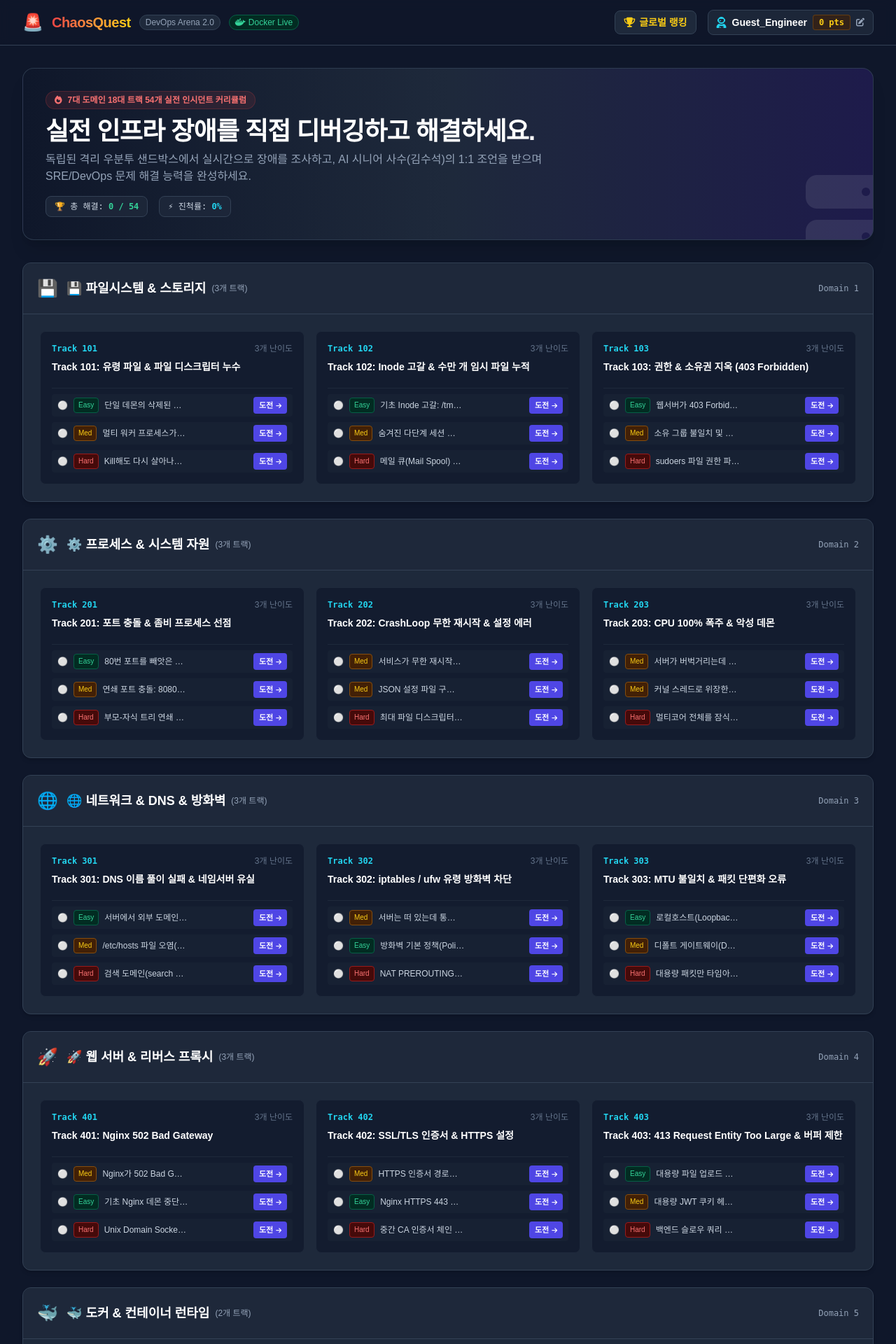
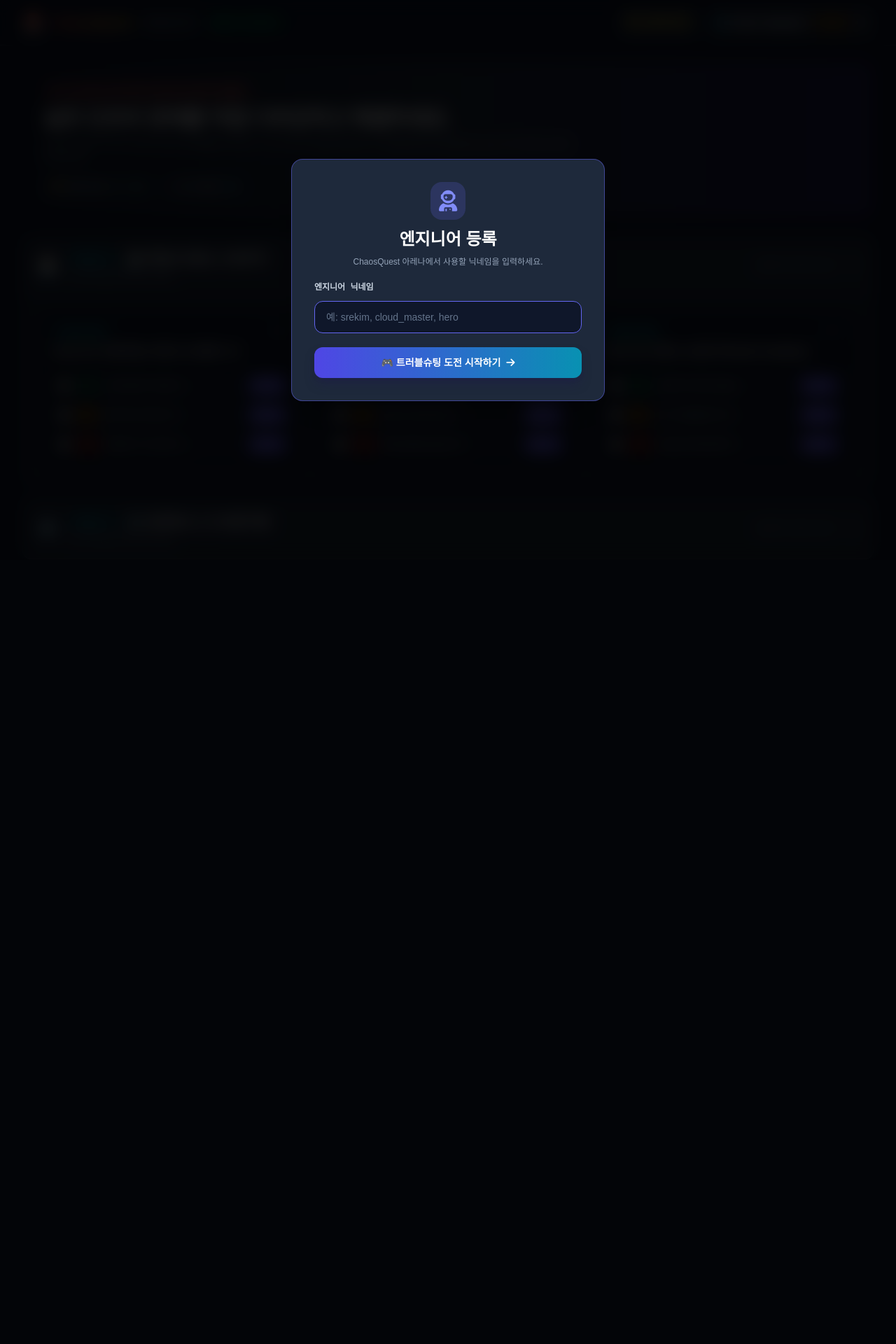
Before and after one commit to rosse09871-source/chaosquest, a FastAPI app: page / in a window 1280 px wide. Shown: the top 1920 px of the page at 70% size. After the commit the page ends 646 px from the top, so only its background shows below. Run offline with FastAPI, Linux system fonts and the light colour scheme; tables that the repository leaves empty hold one stand-in row (values such as "Sample post"); some libraries are stand-ins or nearby versions; some web fonts are replaced.

Commit message:
feat(ui): add guest login gate modal and collapsible domain accordions for compact view

```diff
--- a/app/web/templates/index.html
+++ b/app/web/templates/index.html
@@ -20,7 +20,6 @@
                         darkbg: '#0f172a',
                         cardbg: '#1e293b',
                         bordercolor: '#334155',
-                        brandred: '#ef4444',
                     }
                 }
             }
@@ -28,30 +27,27 @@
     </script>
     <style>
         body { font-family: 'Pretendard', sans-serif; }
+        .accordion-content { transition: max-height 0.3s ease-in-out, opacity 0.3s ease-in-out; }
     </style>
 </head>
 <body class="bg-darkbg text-slate-100 min-h-screen flex flex-col">
 
     <!-- Header Navigation -->
-    <header class="border-b border-bordercolor bg-slate-900/80 backdrop-blur sticky top-0 z-50">
+    <header class="border-b border-bordercolor bg-slate-900/90 backdrop-blur sticky top-0 z-40">
         <div class="max-w-7xl mx-auto px-4 sm:px-6 lg:px-8 h-16 flex items-center justify-between">
             <div class="flex items-center space-x-3">
                 <span class="text-2xl">🚨</span>
                 <span class="text-xl font-extrabold tracking-tight bg-gradient-to-r from-red-500 via-orange-400 to-yellow-400 bg-clip-text text-transparent">ChaosQuest</span>
-                <span class="text-xs bg-slate-800 text-slate-400 px-2 py-0.5 rounded-full border border-slate-700">DevOps Arena 2.0</span>
+                <span class="text-xs bg-slate-800 text-slate-400 px-2.5 py-0.5 rounded-full border border-slate-700 font-mono">Arena 2.0</span>
                 {% if docker_available %}
                 <span class="text-xs bg-emerald-950 text-emerald-400 px-2 py-0.5 rounded-full border border-emerald-800 flex items-center gap-1">
-                    <i class="fa-brands fa-docker"></i> Docker Live
-                </span>
-                {% else %}
-                <span class="text-xs bg-yellow-950 text-yellow-400 px-2 py-0.5 rounded-full border border-yellow-800">
-                    ⚡ Simulation
+                    <i class="fa-brands fa-docker"></i> Live Sandbox
                 </span>
                 {% endif %}
             </div>
 
             <!-- User Profile / Score / Nickname -->
-            <div class="flex items-center space-x-4">
+            <div class="flex items-center space-x-3">
                 <button onclick="openLeaderboard()" class="text-xs sm:text-sm bg-slate-800 hover:bg-slate-700 text-yellow-400 font-semibold px-3 py-1.5 rounded-lg border border-slate-700 flex items-center gap-1.5 transition">
                     <i class="fa-solid fa-trophy"></i> <span>글로벌 랭킹</span>
                 </button>
@@ -61,7 +57,7 @@
                     <span class="text-xs text-yellow-400 font-mono font-bold bg-yellow-950/60 px-2 py-0.5 rounded border border-yellow-800/60">
                         {{ user.total_score }} pts
                     </span>
-                    <button onclick="promptChangeUser()" title="닉네임 변경" class="text-xs text-slate-400 hover:text-white ml-1">
+                    <button onclick="openLoginModal()" title="닉네임 변경" class="text-xs text-slate-400 hover:text-white ml-1">
                         <i class="fa-solid fa-pen-to-square"></i>
                     </button>
                 </div>
@@ -70,71 +66,83 @@
     </header>
 
     <!-- Main Container -->
-    <main class="max-w-7xl mx-auto px-4 sm:px-6 lg:px-8 py-8 flex-1 w-full">
+    <main class="max-w-7xl mx-auto px-4 sm:px-6 lg:px-8 py-6 flex-1 w-full space-y-6">
 
         <!-- Welcome Hero Banner -->
-        <div class="relative overflow-hidden rounded-2xl bg-gradient-to-r from-slate-900 via-slate-800 to-indigo-950 border border-slate-700/80 p-6 sm:p-8 mb-8 shadow-xl">
+        <div class="relative overflow-hidden rounded-2xl bg-gradient-to-r from-slate-900 via-slate-800 to-indigo-950 border border-slate-700/80 p-6 sm:p-7 shadow-xl">
             <div class="max-w-3xl relative z-10">
-                <div class="inline-flex items-center gap-2 px-3 py-1 rounded-full bg-red-500/10 text-red-400 border border-red-500/20 text-xs font-semibold mb-3">
+                <div class="inline-flex items-center gap-2 px-3 py-1 rounded-full bg-red-500/10 text-red-400 border border-red-500/20 text-xs font-semibold mb-2">
                     <i class="fa-solid fa-fire"></i> 7대 도메인 18대 트랙 54개 실전 인시던트 커리큘럼
                 </div>
-                <h1 class="text-2xl sm:text-4xl font-extrabold text-white tracking-tight mb-2">
+                <h1 class="text-xl sm:text-3xl font-extrabold text-white tracking-tight mb-2">
                     실전 인프라 장애를 직접 디버깅하고 해결하세요.
                 </h1>
-                <p class="text-slate-400 text-sm sm:text-base leading-relaxed">
-                    독립된 격리 우분투 샌드박스에서 실시간으로 장애를 조사하고, AI 시니어 사수(김수석)의 1:1 조언을 받으며 SRE/DevOps 문제 해결 능력을 완성하세요.
+                <p class="text-slate-400 text-xs sm:text-sm leading-relaxed">
+                    독립된 우분투 샌드박스에서 실시간 장애를 조사하고, AI 시니어 사수(김수석)의 1:1 코칭을 받으며 SRE/DevOps 문제 해결 능력을 완성하세요.
                 </p>
-                <div class="mt-4 flex flex-wrap gap-4 text-xs text-slate-300 font-mono">
+                <div class="mt-4 flex flex-wrap items-center gap-3 text-xs text-slate-300 font-mono">
                     <div class="bg-slate-800/80 px-3 py-1.5 rounded-lg border border-slate-700">
-                        🏆 총 해결: <span class="text-emerald-400 font-bold">{{ stats.cleared_count }} / 54</span>
+                        🏆 해결 완료: <span class="text-emerald-400 font-bold">{{ stats.cleared_count }} / 54</span>
                     </div>
                     <div class="bg-slate-800/80 px-3 py-1.5 rounded-lg border border-slate-700">
-                        ⚡ 진척률: <span class="text-cyan-400 font-bold">{{ stats.clear_rate_percent }}%</span>
+                        ⚡ 총 진척률: <span class="text-cyan-400 font-bold">{{ stats.clear_rate_percent }}%</span>
+                    </div>
+                    <div class="flex-1"></div>
+                    <div class="flex items-center gap-2">
+                        <button onclick="expandAllDomains()" class="bg-slate-800 hover:bg-slate-700 text-slate-300 px-3 py-1.5 rounded-lg border border-slate-700 text-xs font-sans transition">
+                            <i class="fa-solid fa-angles-down mr-1"></i> 전체 펼치기
+                        </button>
+                        <button onclick="collapseAllDomains()" class="bg-slate-800 hover:bg-slate-700 text-slate-300 px-3 py-1.5 rounded-lg border border-slate-700 text-xs font-sans transition">
+                            <i class="fa-solid fa-angles-up mr-1"></i> 전체 접기
+                        </button>
                     </div>
                 </div>
             </div>
-            <div class="absolute -right-8 -bottom-8 opacity-10 text-9xl select-none">
-                <i class="fa-solid fa-server"></i>
+        </div>
+
+        <!-- 7 Domains Dropdown Accordion List -->
+        <div class="space-y-4">
+            {% for d_id, domain in catalog.items() %}
+            <div class="bg-cardbg rounded-xl border border-bordercolor shadow-md overflow-hidden transition hover:border-slate-600">
+
+                <!-- Domain Header (Clickable Toggle) -->
+                <button type="button" onclick="toggleDomain('domain-{{ d_id }}')" class="w-full p-4 sm:p-5 bg-slate-800/60 hover:bg-slate-800 transition flex items-center justify-between text-left select-none">
+                    <div class="flex items-center space-x-3.5">
+                        <span class="text-2xl">{{ domain.name.split(' ')[0] }}</span>
+                        <div>
+                            <div class="flex items-center gap-2">
+                                <span class="text-xs font-bold font-mono text-cyan-400 bg-cyan-950/80 px-2 py-0.5 rounded border border-cyan-800/60">Domain {{ d_id }}</span>
+                                <h2 class="text-base sm:text-lg font-bold text-white">{{ domain.name }}</h2>
+                            </div>
+                            <p class="text-xs text-slate-400 mt-0.5">
+                                {{ domain.tracks|length }}개 트랙 (총 {{ domain.tracks.values()|map(attribute='stages')|map('length')|sum }}개 난이도 문제)
+                            </p>
                         </div>
                     </div>
 
-        <!-- 7 Domains Grid -->
-        <div class="space-y-6">
-            {% for d_id, domain in catalog.items() %}
-            <div class="bg-cardbg rounded-xl border border-bordercolor shadow-md overflow-hidden transition hover:border-slate-600">
+                    <div class="flex items-center space-x-4">
+                        <span class="text-xs font-mono text-slate-400 hidden sm:inline-block">클릭하여 펼치기/접기</span>
+                        <i id="icon-domain-{{ d_id }}" class="fa-solid fa-chevron-down text-slate-400 transition-transform duration-200 {% if loop.first %}rotate-180{% endif %}"></i>
+                    </div>
+                </button>
 
-                <!-- Domain Header Card -->
-                <div class="p-4 sm:p-5 bg-slate-800/50 border-b border-bordercolor flex flex-col sm:flex-row sm:items-center justify-between gap-3">
-                    <div class="flex items-center space-x-3">
-                        <span class="text-2xl">{{ domain.name.split(' ')[0] }}</span>
+                <!-- Tracks Inside Domain (Collapsible Body) -->
+                <div id="domain-{{ d_id }}" class="{% if not loop.first %}hidden{% endif %} p-4 sm:p-6 border-t border-bordercolor bg-slate-900/40">
+                    <div class="grid grid-cols-1 md:grid-cols-2 lg:grid-cols-3 gap-4">
+                        {% for t_id, track in domain.tracks.items() %}
+                        <div class="bg-slate-900/90 rounded-xl p-4 border border-slate-800 hover:border-slate-700 flex flex-col justify-between space-y-3">
                             <div>
-                            <h2 class="text-lg font-bold text-white flex items-center gap-2">
-                                {{ domain.name }}
-                                <span class="text-xs font-normal text-slate-400">({{ domain.tracks|length }}개 트랙)</span>
-                            </h2>
+                                <div class="flex items-center justify-between mb-1.5">
+                                    <span class="text-xs font-bold text-cyan-400 font-mono bg-cyan-950/60 px-2 py-0.5 rounded border border-cyan-800/40">Track {{ t_id }}</span>
+                                    <span class="text-[11px] text-slate-500 font-mono">{{ track.stages|length }} 난이도</span>
                                 </div>
-                    </div>
-                    <div class="flex items-center space-x-2">
-                        <span class="text-xs text-slate-400 font-mono">Domain {{ d_id }}</span>
-                    </div>
-                </div>
-
-                <!-- Tracks Inside Domain -->
-                <div class="p-4 sm:p-6 grid grid-cols-1 md:grid-cols-2 lg:grid-cols-3 gap-4">
-                    {% for t_id, track in domain.tracks.items() %}
-                    <div class="bg-slate-900/70 rounded-lg p-4 border border-slate-800 hover:border-slate-700 flex flex-col justify-between">
-                        <div>
-                            <div class="flex items-center justify-between mb-2">
-                                <span class="text-xs font-bold text-cyan-400 font-mono">Track {{ t_id }}</span>
-                                <span class="text-xs text-slate-500">{{ track.stages|length }}개 난이도</span>
-                            </div>
-                            <h3 class="font-bold text-white text-sm mb-3 line-clamp-1">{{ track.title }}</h3>
+                                <h3 class="font-bold text-white text-sm line-clamp-1" title="{{ track.title }}">{{ track.title }}</h3>
                             </div>
 
                             <!-- Sub-stages list -->
-                        <div class="space-y-2 mt-2 pt-2 border-t border-slate-800">
+                            <div class="space-y-1.5 pt-2 border-t border-slate-800">
                                 {% for st in track.stages %}
-                            <div class="flex items-center justify-between text-xs py-1 px-2 rounded bg-slate-800/40 hover:bg-slate-800 transition">
+                                <div class="flex items-center justify-between text-xs py-1.5 px-2.5 rounded-lg bg-slate-800/50 hover:bg-slate-800 transition">
                                     <div class="flex items-center space-x-2">
                                         {% if st.id in cleared_ids %}
                                         <span class="text-emerald-400 font-bold" title="해결 완료">✅</span>
@@ -143,16 +151,16 @@
                                         {% endif %}
 
                                         {% if st.difficulty == "Easy" %}
-                                    <span class="px-1.5 py-0.5 rounded text-[10px] bg-emerald-950 text-emerald-400 border border-emerald-800">Easy</span>
+                                        <span class="px-1.5 py-0.5 rounded text-[10px] bg-emerald-950 text-emerald-400 border border-emerald-800 font-semibold">Easy</span>
                                         {% elif st.difficulty == "Medium" %}
-                                    <span class="px-1.5 py-0.5 rounded text-[10px] bg-yellow-950 text-yellow-400 border border-yellow-800">Med</span>
+                                        <span class="px-1.5 py-0.5 rounded text-[10px] bg-yellow-950 text-yellow-400 border border-yellow-800 font-semibold">Med</span>
                                         {% else %}
-                                    <span class="px-1.5 py-0.5 rounded text-[10px] bg-red-950 text-red-400 border border-red-800">Hard</span>
+                                        <span class="px-1.5 py-0.5 rounded text-[10px] bg-red-950 text-red-400 border border-red-800 font-semibold">Hard</span>
                                         {% endif %}
 
-                                    <span class="text-slate-300 font-medium truncate max-w-[120px]" title="{{ st.title }}">{{ st.title }}</span>
+                                        <span class="text-slate-300 font-medium truncate max-w-[110px] sm:max-w-[130px]" title="{{ st.title }}">{{ st.title }}</span>
                                     </div>
-                                <a href="/play/{{ st.id }}" class="bg-indigo-600 hover:bg-indigo-500 text-white font-semibold px-2 py-1 rounded transition text-[11px] flex items-center gap-1">
+                                    <a href="/play/{{ st.id }}" class="bg-indigo-600 hover:bg-indigo-500 text-white font-semibold px-2.5 py-1 rounded-md transition text-[11px] flex items-center gap-1 shadow-sm">
                                         도전 <i class="fa-solid fa-arrow-right text-[9px]"></i>
                                     </a>
                                 </div>
@@ -161,12 +169,37 @@
                         </div>
                         {% endfor %}
                     </div>
+                </div>
 
             </div>
             {% endfor %}
         </div>
 
     </main>
+
+    <!-- Welcome / Guest Login Gate Modal -->
+    <div id="login-modal" class="fixed inset-0 bg-black/85 backdrop-blur-md z-50 hidden flex items-center justify-center p-4">
+        <div class="bg-cardbg border border-indigo-500/50 rounded-2xl max-w-md w-full p-6 sm:p-8 shadow-2xl relative space-y-5">
+            <div class="text-center space-y-2">
+                <div class="inline-flex p-3 rounded-2xl bg-indigo-500/20 text-indigo-400 text-3xl mb-1">
+                    <i class="fa-solid fa-user-astronaut"></i>
+                </div>
+                <h2 class="text-2xl font-extrabold text-white">엔지니어 등록</h2>
+                <p class="text-xs text-slate-400">ChaosQuest 아레나에서 사용할 닉네임을 입력하세요.</p>
+            </div>
+
+            <div class="space-y-3">
+                <label class="block text-xs font-bold text-slate-300 uppercase font-mono">엔지니어 닉네임</label>
+                <input id="login-input" type="text" placeholder="예: srekim, cloud_master, hero"
+                    onkeydown="if(event.key === 'Enter') submitLogin()"
+                    class="w-full bg-slate-900 border border-slate-700 rounded-xl px-4 py-3 text-sm text-white placeholder-slate-500 focus:outline-none focus:border-indigo-500 transition">
+            </div>
+
+            <button onclick="submitLogin()" class="w-full py-3 bg-gradient-to-r from-indigo-600 to-cyan-600 hover:from-indigo-500 hover:to-cyan-500 text-white font-bold rounded-xl text-sm transition flex items-center justify-center gap-2 shadow-lg shadow-indigo-950/50">
+                <span>🎮 트러블슈팅 도전 시작하기</span> <i class="fa-solid fa-arrow-right"></i>
+            </button>
+        </div>
+    </div>
 
     <!-- Global Leaderboard Modal -->
     <div id="leaderboard-modal" class="fixed inset-0 bg-black/80 backdrop-blur-sm z-50 hidden flex items-center justify-center p-4">
@@ -214,27 +247,81 @@
         </div>
     </div>
 
-    <!-- Login / Username Change Modal -->
+    <!-- Scripts: Accordion Toggle, Login Gate, Leaderboard -->
     <script>
+        // Accordion Toggle
+        function toggleDomain(id) {
+            const el = document.getElementById(id);
+            const icon = document.getElementById('icon-' + id);
+            if (el.classList.contains('hidden')) {
+                el.classList.remove('hidden');
+                icon.classList.add('rotate-180');
+            } else {
+                el.classList.add('hidden');
+                icon.classList.remove('rotate-180');
+            }
+        }
+
+        function expandAllDomains() {
+            document.querySelectorAll('[id^="domain-"]').forEach(el => {
+                el.classList.remove('hidden');
+                const icon = document.getElementById('icon-' + el.id);
+                if (icon) icon.classList.add('rotate-180');
+            });
+        }
+
+        function collapseAllDomains() {
+            document.querySelectorAll('[id^="domain-"]').forEach(el => {
+                el.classList.add('hidden');
+                const icon = document.getElementById('icon-' + el.id);
+                if (icon) icon.classList.remove('rotate-180');
+            });
+        }
+
+        // Leaderboard Modal
         function openLeaderboard() {
             document.getElementById('leaderboard-modal').classList.remove('hidden');
         }
         function closeLeaderboard() {
             document.getElementById('leaderboard-modal').classList.add('hidden');
         }
-        async function promptChangeUser() {
-            const newName = prompt("변경할 엔지니어 닉네임을 입력하세요:", document.getElementById('user-display').innerText);
-            if (newName && newName.trim()) {
+
+        // Login Gate Modal
+        function openLoginModal() {
+            document.getElementById('login-modal').classList.remove('hidden');
+            const input = document.getElementById('login-input');
+            input.value = document.getElementById('user-display').innerText === 'Guest_Engineer' ? '' : document.getElementById('user-display').innerText;
+            setTimeout(() => input.focus(), 100);
+        }
+
+        async function submitLogin() {
+            const input = document.getElementById('login-input');
+            const username = input.value.trim();
+            if (!username) {
+                alert("닉네임을 입력해 주세요!");
+                return;
+            }
+
             const res = await fetch('/api/user/login', {
                 method: 'POST',
                 headers: { 'Content-Type': 'application/json' },
-                    body: JSON.stringify({ username: newName.trim() })
+                body: JSON.stringify({ username: username })
             });
+
             if (res.ok) {
+                localStorage.setItem('chaos_user_registered', 'true');
                 window.location.reload();
             }
         }
+
+        // Show login modal automatically if first time guest
+        window.addEventListener('DOMContentLoaded', () => {
+            const currentName = "{{ user.username }}";
+            const isRegistered = localStorage.getItem('chaos_user_registered');
+            if (currentName === "Guest_Engineer" && !isRegistered) {
+                openLoginModal();
             }
+        });
     </script>
 </body>
 </html>
```
Lines whose indentation alone changed are shown as unchanged.
